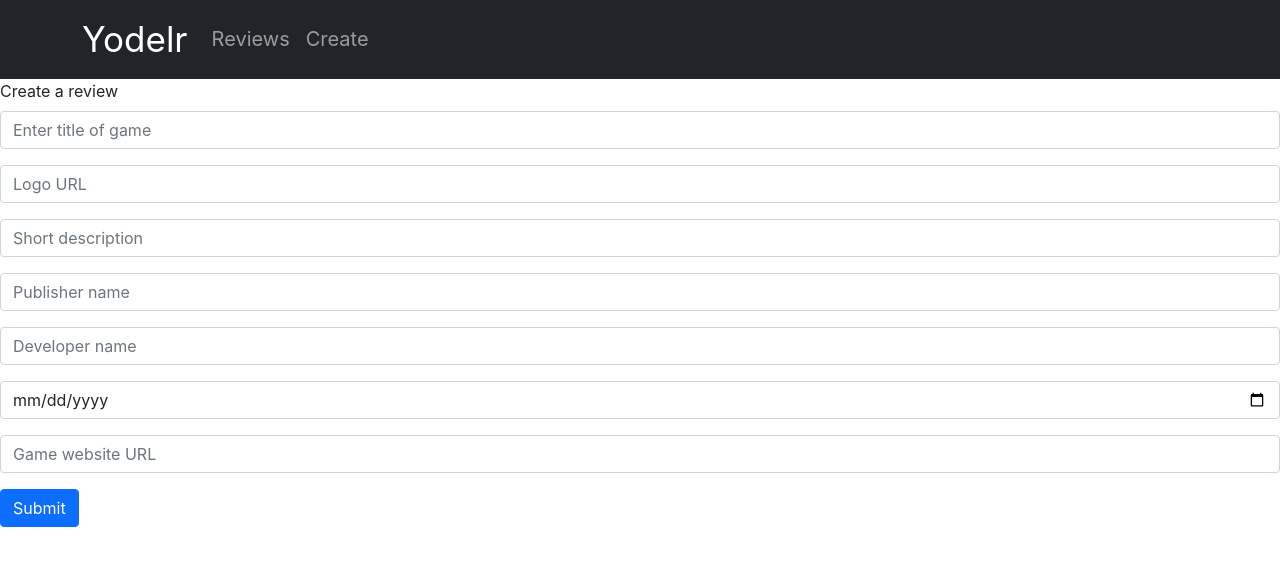
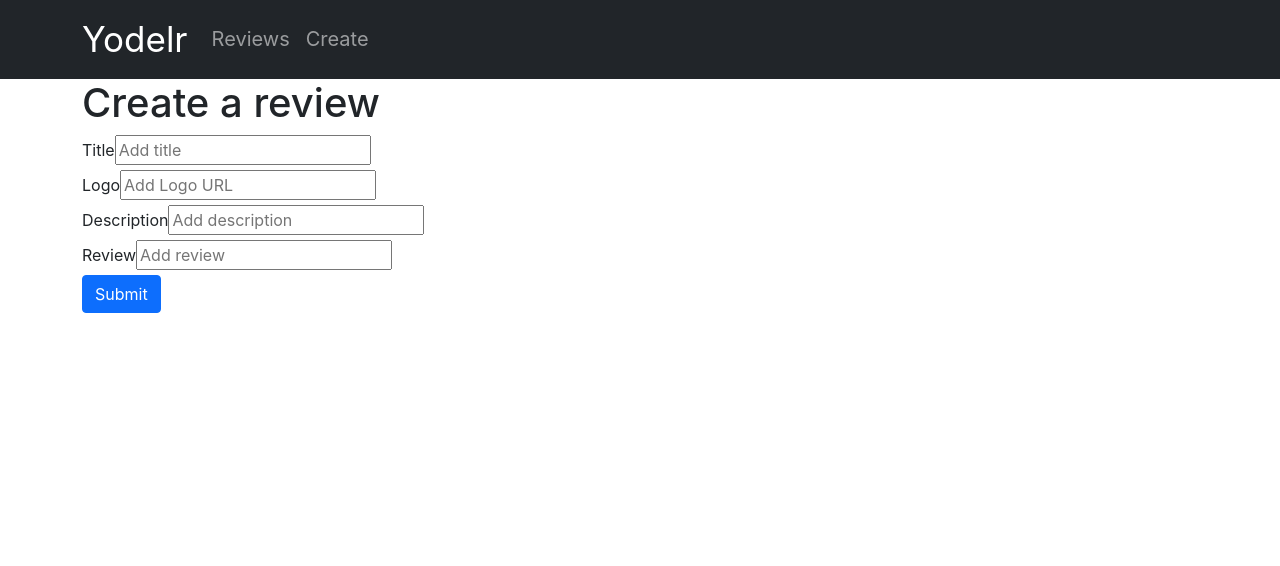
Before and after one commit to kohara321/yodelr, a React (Create React App) app in the folder yodelr-client/: page /create in a window 1280 px wide. Shown: the top 566 px of the page. Built offline with nearby package versions, Linux system fonts and the light colour scheme; no server answers.

Commit message:
luis worked on CreateReview.js

```diff
--- a/yodelr-client/src/components/CreateReviews.js
+++ b/yodelr-client/src/components/CreateReviews.js
@@ -1,37 +1,91 @@
+import React, { useState } from "react";
+import "./CreateForm.css";
 import Button from 'react-bootstrap/Button';
-import Form from 'react-bootstrap/Form';
-import { useState } from "react"
-
-function CreateReviews() {
+function CreateForm() {
+  const [title, setTitle] = useState("");
+  const [thumbnail, setThumbnail] = useState("");
+  const [description, setDescription] = useState("");
+  const [review, setReview] = useState("");
+  function handleSubmit(e) {
+    e.preventDefault();
+    fetch("http://localhost:4200/reviewed", {
+      method: "POST",
+      headers: { "Content-type": "application/json" },
+      body: JSON.stringify({
+        title: title,
+        thumbnail: thumbnail,
+        short_description: description
+      }),
+    })
+      .then((resp) => resp.json())
+      .then((data) => console.log(data));
+    setTitle("");
+    setThumbnail("");
+    setDescription("");
+    setReview("");
+  }
+  console.log(title)
+  console.log(thumbnail)
+  console.log(description)
+  console.log(review)
   return (
-    <Form>
-      <Form.Group className="mb-3" controlId="createReview">
-        <Form.Label>Create a review</Form.Label>
-        <Form.Control type="text" placeholder="Enter title of game" />
-      </Form.Group>
-      <Form.Group className="mb-3" controlId="thumbnail">
-        <Form.Control type="url" placeholder="Logo URL" />
-      </Form.Group>
-      <Form.Group className="mb-3" controlId="description">
-        <Form.Control type="text" placeholder="Short description" />
-      </Form.Group>
-      <Form.Group className="mb-3" controlId="publisher">
-        <Form.Control type="text" placeholder="Publisher name" />
-      </Form.Group>
-      <Form.Group className="mb-3" controlId="developer">
-        <Form.Control type="text" placeholder="Developer name" />
-      </Form.Group>
-      <Form.Group className="mb-3" controlId="release">
-        <Form.Control type="date" placeholder="Date of release" />
-      </Form.Group>
-      <Form.Group className="mb-3" controlId="website">
-        <Form.Control type="text" placeholder="Game website URL" />
-      </Form.Group>
-      <Button variant="primary" type="submit">
-        Submit
-      </Button>
-    </Form>
+    <div className="container">
+      <form id="form" onSubmit={handleSubmit}>
+        <h1 id="form-header">Create a review</h1>
+        <div className="ui divider"></div>
+        <div className="ui form">
+          <div className="field">
+            <label className="form-label">Title</label>
+            <input
+              className="form-input"
+              type="text"
+              id="title"
+              name="title"
+              placeholder="Add title"
+              value={title}
+              onChange={(e) => setTitle(e.target.value)}
+            />
+          </div>
+          <div className="field">
+            <label className="form-label">Logo</label>
+            <input
+              className="form-input"
+              type="text"
+              id="thumbnail"
+              name="thumbnail"
+              placeholder="Add Logo URL"
+              value={thumbnail}
+              onChange={(e) => setThumbnail(e.target.value)}
+            />
+          </div>
+          <div className="field">
+            <label className="form-label">Description</label>
+            <input
+              className="form-input"
+              type="text"
+              id="description"
+              name="description"
+              placeholder="Add description"
+              value={description}
+              onChange={(e) => setDescription(e.target.value)}
+            />
+            </div>
+            <div className="field">
+            <label className="form-label">Review</label>
+            <input
+              className="form-input"
+              type="text"
+              id="review"
+              name="review"
+              placeholder="Add review"
+              value={review}
+              onChange={(e) => setReview(e.target.value)}
+            />
+            </div>
+            <Button variant="primary" id="form-btn">Submit</Button>{' '}
+        </div>
+      </form>
+    </div>
   );
 }
-
-export default CreateReviews;
+export default CreateForm;
```
Also changed, not shown: yodelr-client/src/components/CreateReviewsOld.js (added, +43 -0 lines), yodelr-client/src/components/CreateForm.css (added).
